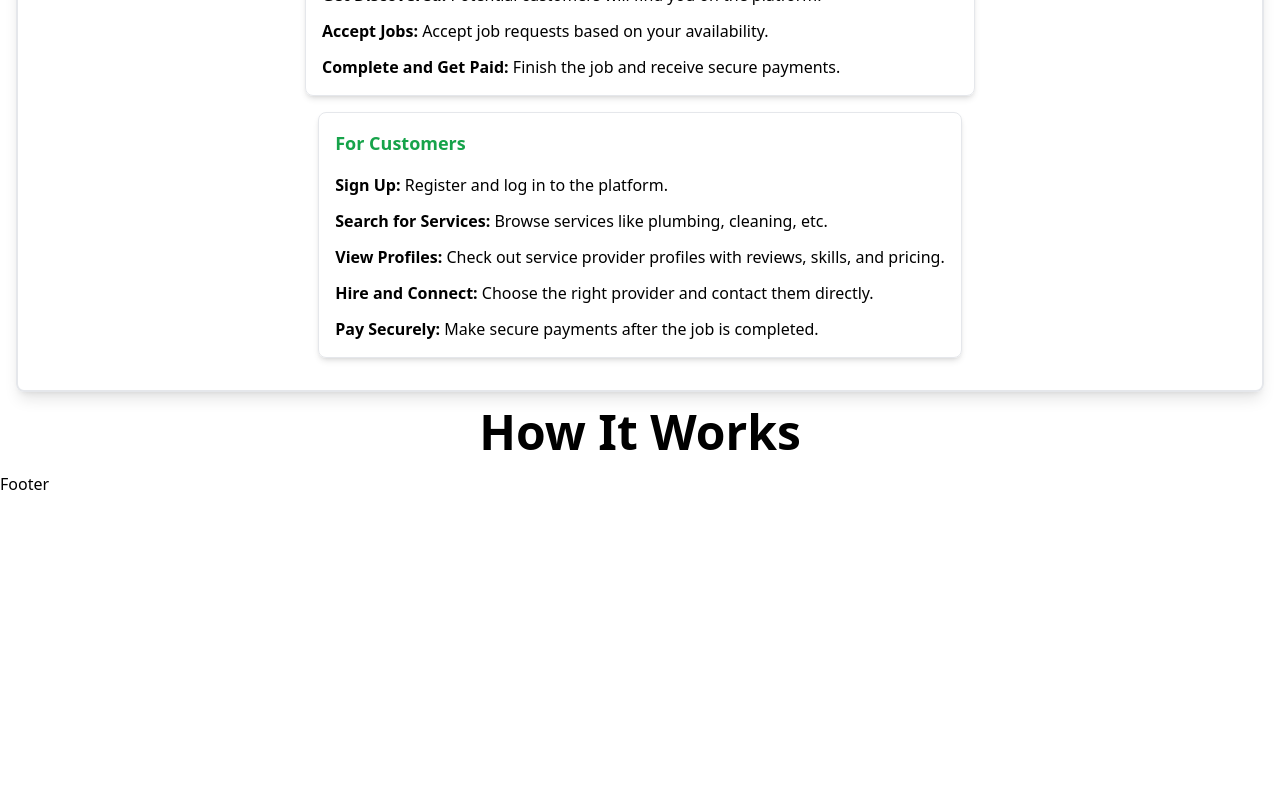
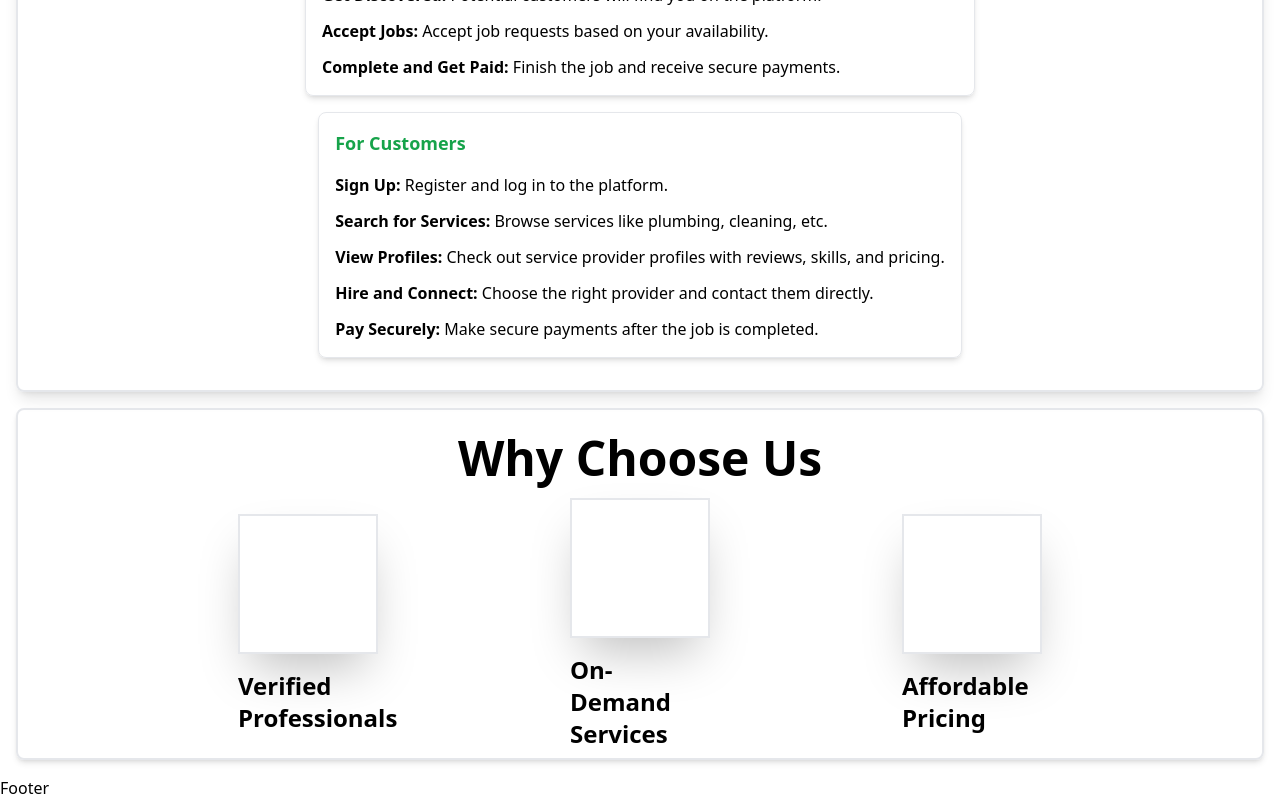
Before and after one commit to shivanand91/Sarvisso, a React (Vite) app in the folder Frontend/: page / in a window 1280 px wide. Shown: the part 1246-2046 px from the top of the page. Before the commit the page ends 1742 px from the top, so only its background shows below. Built offline with nearby package versions, Linux system fonts and the light colour scheme.

Commit message:
change by pandey

```diff
--- a/Frontend/src/components/Whyuse.jsx
+++ b/Frontend/src/components/Whyuse.jsx
@@ -2,9 +2,13 @@ import React from 'react'
 
 const Whyuse = () => {
   return (
-    <div>
-      <h1 className='text-center font-bold mb-4 mt-4 text-5xl'>How It Works</h1>
-
+    <div className='flex justify-center items-center flex-col shadow-md border-2 m-4 pt-2 pb-2 rounded-lg px-6'>
+      <h1 className='text-center font-bold mb-4 mt-4 text-5xl '>Why Choose Us</h1>
+      <div className=' font-bold md:flex  md:justify-center md:items-center md:gap-48 text-2xl  text-center '>
+        <div><div className='h-[140px] w-[140px] gap-3 z-50 border-2 shadow-2xl '></div><h1 className='w-[20px] text-center mt-4'>Verified Professionals</h1></div>
+        <div><div className='h-[140px] w-[140px] gap-3 z-50 border-2 shadow-2xl'></div><h1 className='w-[15px] text-center mt-4'>On-Demand Services</h1></div>
+        <div> <div className='h-[140px] w-[140px] gap-3 z-50 border-2 shadow-2xl'></div><h1 className='w-[20px] text-center mt-4'>Affordable Pricing</h1></div>
+      </div>
     </div>
   )
 }
```
